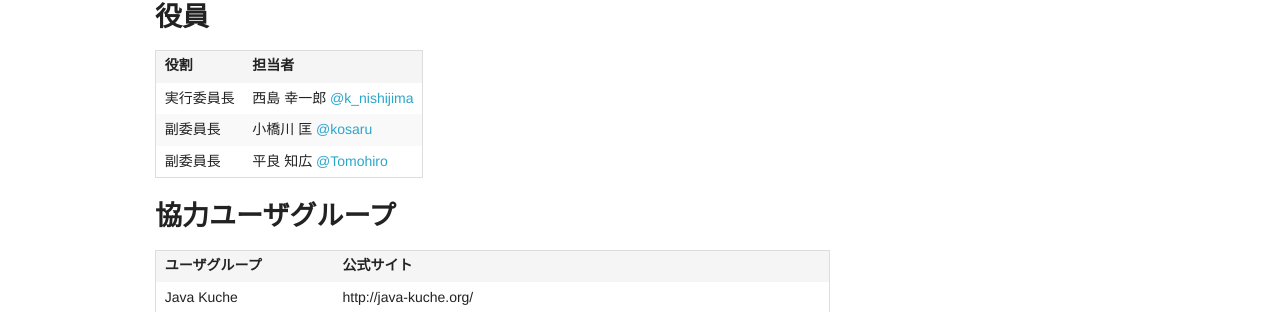
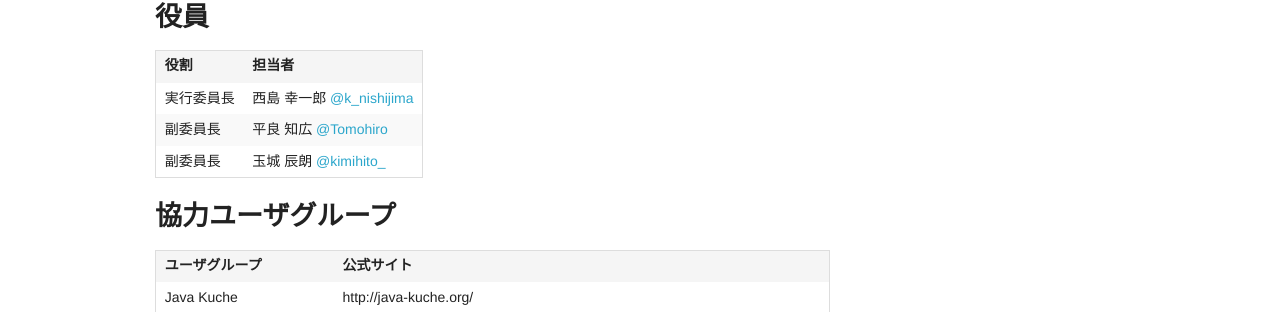
Before and after one commit to hackers-champloo/hackers-champloo.github.io, a Jekyll site: the page built from about.md, in a window 1280 px wide. Shown: the part 450-762 px from the top of the page. Built offline with Jekyll 4.4.1, drawn with Linux system fonts in a browser that asks for light colours; Markdown is read by kramdown in place of the engine named in the settings.

Commit message:
2016年役員会メンバー更新

```diff
--- a/about.md
+++ b/about.md
@@ -22,8 +22,8 @@ title: ハッカーズチャンプルー実行委員会について
 役割       | 担当者
 ---------- | ------------------------------------------------------------------
 実行委員長 | 西島 幸一郎 [@k_nishijima](https://twitter.com/k_nishijima)
-副委員長   | 小橋川 匡 [@kosaru](https://twitter.com/kosaru)
 副委員長   | 平良 知広 [@Tomohiro](https://twitter.com/Tomohiro)
+副委員長   | 玉城 辰朗 [@kimihito_](https://twitter.com/kimihito_)
 
 
 ### 協力ユーザグループ
```
